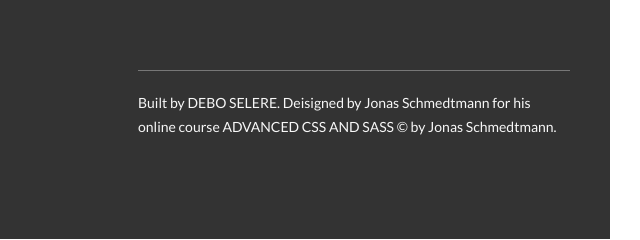
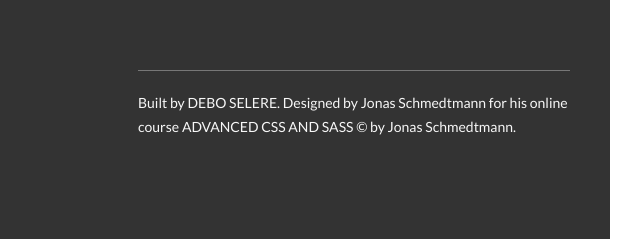
Before and after one commit to adebowaleselere/sass-training, a website: page index.html in a window 1280 px wide. Shown: the part 5746-5986 px from the top of the page, 640-1280 px from the left. Drawn offline with Linux system fonts and the light colour scheme.

Commit message:
Deployment to web

```diff
--- a/index.html
+++ b/index.html
@@ -420,7 +420,7 @@
                 </div>
                 <div class="col-1-of-2">
                     <p class="footer__copyright">
-                        Built by <a href="#" class="footer__link">Debo Selere</a>. Deisigned by Jonas Schmedtmann for his online course <a href="#" class="footer__link">Advanced Css and Sass</a> &copy; by Jonas Schmedtmann.
+                        Built by <a href="#" class="footer__link">Debo Selere</a>. Designed by Jonas Schmedtmann for his online course <a href="#" class="footer__link">Advanced Css and Sass</a> &copy; by Jonas Schmedtmann.
                     </p>
                 </div>
             </div>
```
Also changed, not shown: README.md.
